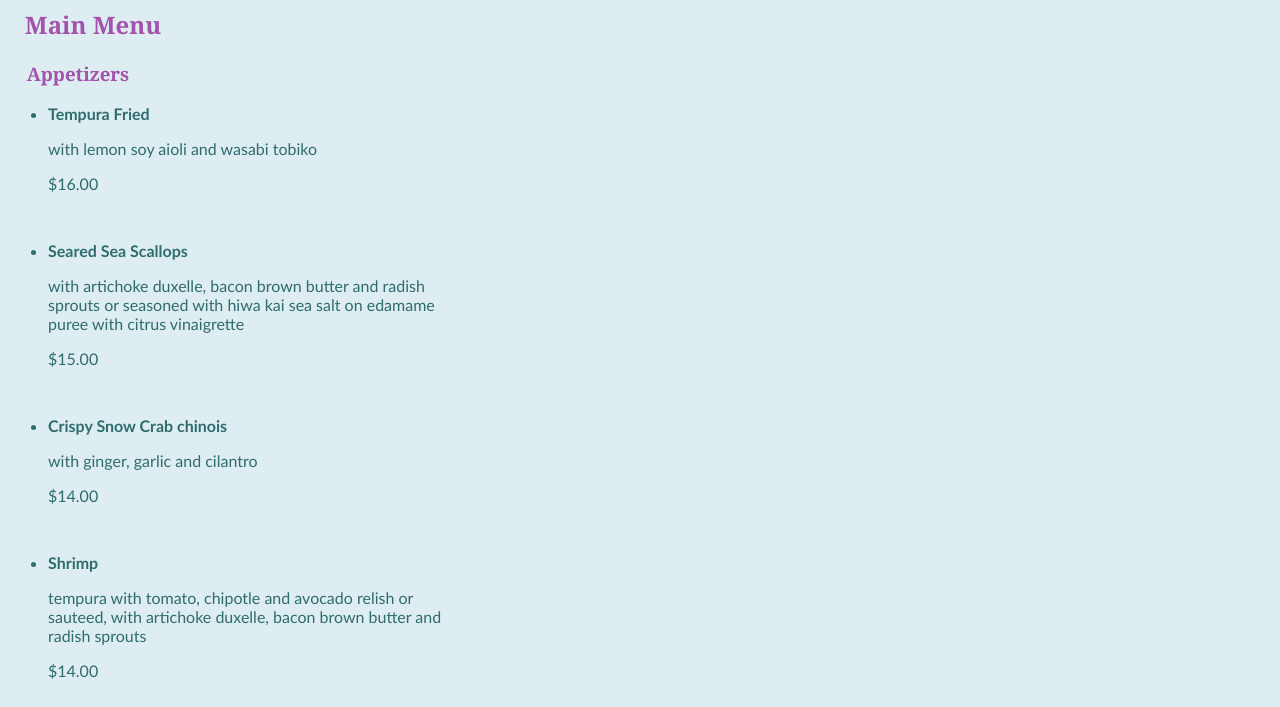
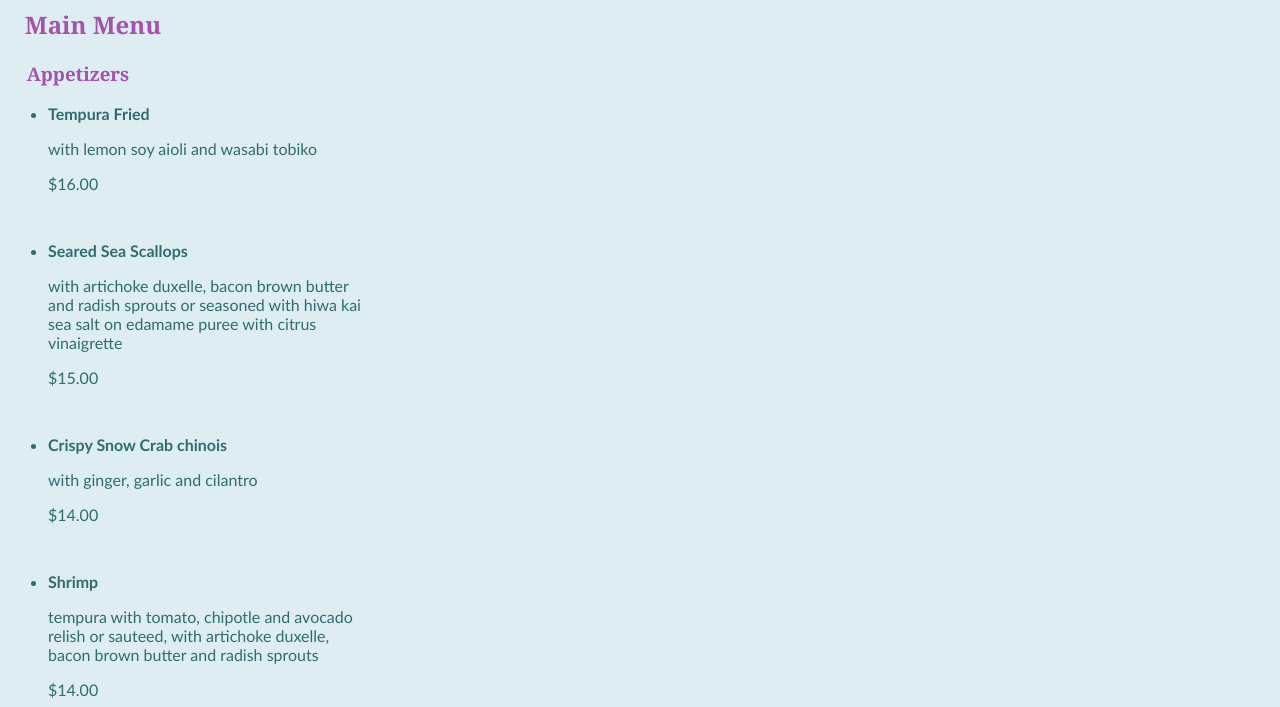
Before and after one commit to Ellafleischman/Ellafleischman.github.io, a plain HTML site: page grc338/restaurantmenucss/index.html in a window 1280 px wide. Shown: the part 93-800 px from the top of the page. Drawn offline with Linux system fonts and the light colour scheme.

Commit message:
Update style.css

```diff
--- a/grc338/restaurantmenucss/style.css
+++ b/grc338/restaurantmenucss/style.css
@@ -34,5 +34,5 @@ li{
     color: rgb(47,108,110);
     font-family: 'Gill Sans';
     padding-bottom: 1em;
-    max-width: 43ch;
+    max-width: 20em;
 }
```
